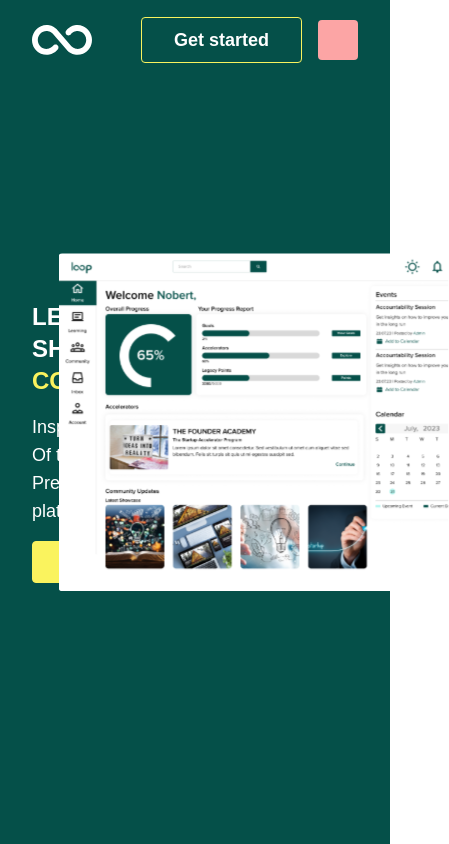
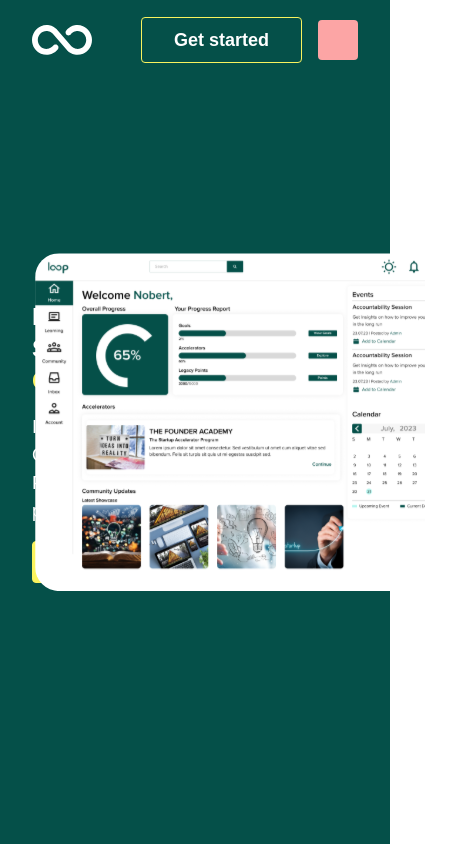
Before and after one commit to code-env/theloop, a Next.js app: page / in a window 390 px wide. Shown: the whole page, 449 px wide, since content can reach past the window. Built offline with nearby package versions, Linux system fonts and the light colour scheme; a web font is replaced by a local one.

Commit message:
making some touches

```diff
--- a/src/components/Hero.tsx
+++ b/src/components/Hero.tsx
@@ -43,13 +43,13 @@ const Hero = () => {
           Join Waitlist
         </button>
       </section>
-      <section className="absolute top-1/2 transform -translate-y-1/2  translate-x-[15%] right-0 ">
+      <section className="absolute top-1/2 transform -translate-y-1/2  translate-x-[9%] right-0 ">
         <Image
           alt="theloop dashboard"
           src="/dashboard.svg"
           height={500}
           width={700}
-          className="rounded md:h-[450px]"
+          className="rounded-3xl md:h-[450px]"
         />
       </section>
       <Modal isActive={isActive} setActive={setIsActive}>
```
